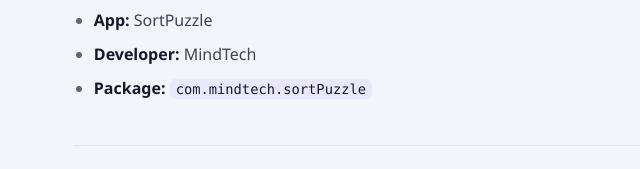
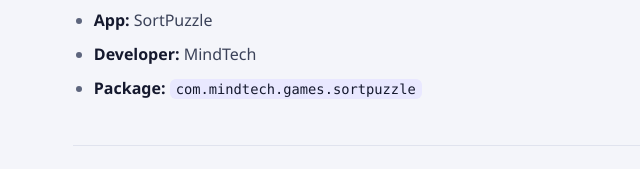
Before and after one commit to GiwmeSwaingithub/sortPuzzle, a plain HTML site: page index.html in a window 1280 px wide. Shown: the part 848-1017 px from the top of the page, 323-963 px from the left. Drawn offline with Linux system fonts and the light colour scheme.

Commit message:
Update index.html

```diff
--- a/index.html
+++ b/index.html
@@ -110,7 +110,7 @@ footer p{margin-bottom:6px}
         <ul>
           <li><strong>App:</strong> SortPuzzle</li>
           <li><strong>Developer:</strong> MindTech</li>
-          <li><strong>Package:</strong> <code>com.mindtech.sortPuzzle</code></li>
+          <li><strong>Package:</strong> <code>com.mindtech.games.sortpuzzle</code></li>
         </ul>
       </section>
 
@@ -167,7 +167,7 @@ footer p{margin-bottom:6px}
         <ul>
           <li><strong>Email:</strong> <a href="mailto:jonnyniles3@gmail.com">jonnyniles3@gmail.com</a></li>
           <li><strong>Developer:</strong> MindTech</li>
-          <li><strong>App package:</strong> <code>com.mindtech.sortPuzzle</code></li>
+          <li><strong>App package:</strong> <code>com.mindtech.games.sortpuzzle</code></li>
         </ul>
       </section>
     </main>
```
